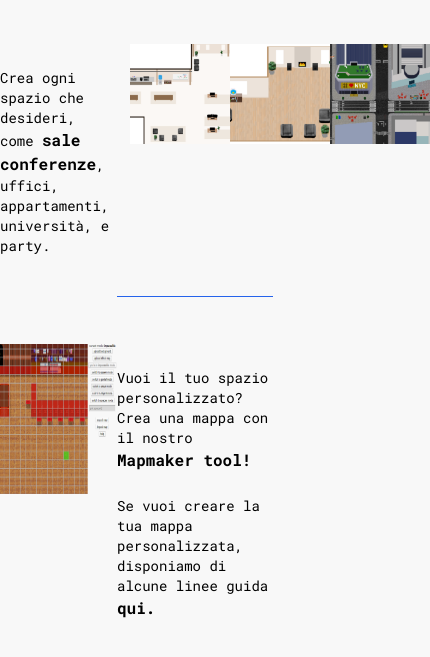
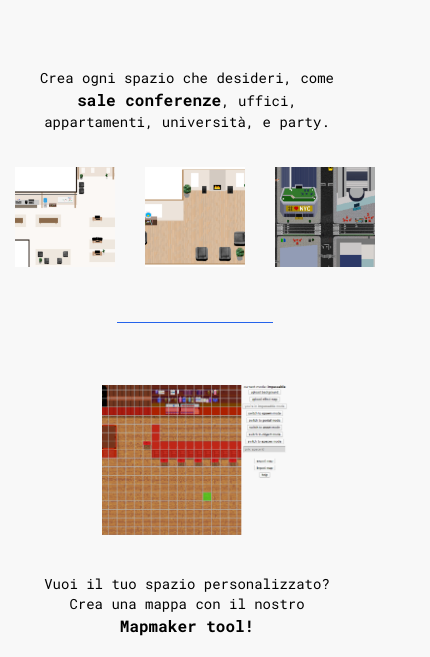
Before and after one commit to CreatiF-1/Meetown, a plain HTML site: page index.html in a window 390 px wide. Shown: the part 671-1328 px from the top of the page, 430 px wide, since content can reach past the window. Drawn offline with nearby package versions, Linux system fonts and the light colour scheme.

Commit message:
responsive

```diff
--- a/index.html
+++ b/index.html
@@ -38,15 +38,15 @@
             <hr class="myhr text-blue-600 ">
         </div>
 
-        <div class="flex justify-center pb-6 info-tab">
-            <div class="flex mb-4 justify-center w-8/12">
-                <div class="w-full flex flex-row">
-                    <div class="w-1/2 pr-4">
+        <div class="flex justify-center pb-6 ">
+            <div class="flex mb-4 justify-center w-8/12 box-tab">
+                <div class="w-full flex flex-row info-tab">
+                    <div class="w-1/2 pr-4 text-tab">
                         <h1 class="font-normal text-sm pt-6">Crea ogni spazio che desideri, come <span
                                 class="font-extrabold text-base">sale conferenze</span>, uffici, appartamenti, università,
                             e party.</h1>
                     </div>
-                    <div class="w-1/2 flex flex-row justify-between">
+                    <div class="w-1/2 flex flex-row justify-between img-tab">
                         <img class="icon-preview flex" src="/media/preview/preview-office.png" style="height: 100px;">
                         <img class="icon-preview flex" src="/media/preview/preview-apartment.png"
                             style="height: 100px;">
@@ -62,12 +62,12 @@
         </div>
 
         <div class="flex justify-center pb-6 info-tab">
-            <div class="flex mb-4 justify-center w-9/12">
-                <div class="w-full flex justify-center align-middle align-center flex-row">
-                    <div class="w-2/5 flex flex-row justify-between">
+            <div class="flex mb-4 justify-center w-9/12 box-tab">
+                <div class="w-full flex justify-center align-middle align-center flex-row info-tab">
+                    <div class="w-2/5 flex flex-row justify-between img-tab">
                         <img class="icon-preview flex" src="/media/preview/mapmaker.png" style="height: 150px;">
                     </div>
-                    <div class="w-3/5 pr-4 align-middle flex-col">
+                    <div class="w-3/5 pr-4 align-middle flex-col text-tab">
                         <p class="font-normal text-sm pt-6">Vuoi il tuo spazio personalizzato? Crea una mappa con il nostro <span
                                 class="font-extrabold text-base">Mapmaker tool!</span> </p>
                         <p class="font-normal text-sm  pt-6"> Se vuoi creare la tua mappa personalizzata, disponiamo di alcune linee guida <span class="font-extrabold text-base">qui.</span></p>
@@ -80,17 +80,17 @@
             <hr class="myhr text-blue-600 ">
         </div>
 
-        <div class="flex justify-center pb-6 info-tab">
-            <div class="flex mb-4 justify-center w-8/12">
-                <div class="w-full flex flex-row">
-                    <div class="w-1/2 pr-4 pl-20">
+        <div class="flex justify-center pb-6 ">
+            <div class="flex mb-4 justify-center w-8/12 box-tab">
+                <div class="w-full flex flex-row info-tab">
+                    <div class="w-1/2 pr-4 text-tab">
                         <p class="font-normal text-sm pt-6">I nostri <span class="font-extrabold text-base">spazi
                                 gratuiti</span> sono aperti a tutti e possono supportare fino a 50 persone contemporaneamente
                         </p>
                         <p class="font-normal text-sm  pt-6">Stiamo lavorando sugli <span
                                 class="font-extrabold text-base">spazi premium</span>. Possono supportare fino a centinaia di persone e dispongono di funzioni personalizzabili per il tuo caso d'uso.</p>
                     </div>
-                    <div class="w-1/2 flex flex-row justify-between">
+                    <div class="w-1/2 flex flex-row justify-between img-tab">
                         <img class="icon-preview flex" src="/media/preview/xr1.png" style="height: 200px;">
                     </div>
                 </div>
@@ -108,7 +108,7 @@
                 <input type="email" name="e-mail" aria-label="Email address" required=""
                     class="appearance-none w-full px-5 py-3 border border-transparent text-base leading-6 sm:mr-4 rounded-md text-gray-900 bg-white placeholder-gray-500 focus:outline-none focus:placeholder-gray-400 transition duration-150 ease-in-out sm:max-w-xs"
                     placeholder="Inserisci la tua email">
-                <div class="mt-3 rounded-md shadow sm:mt-0 sm:flex-shrink-0">
+                <div class="mt-3 rounded-md bt-tab shadow sm:mt-0 sm:flex-shrink-0">
                     <button
                         class="bg-blue-500 hover:bg-blue-400 text-white font-bold py-2 px-4 border-b-4 border-blue-700 hover:border-blue-500 rounded">
                         Avvisami
--- a/style.css
+++ b/style.css
@@ -38,5 +38,31 @@ img {
 @media only screen and (max-width: 1000px) {
     .info-tab {
         flex-direction: column;
+        align-items: center;
+        justify-content: center;
+        text-align: center;
+        width: 100%;
+    }
+    .img-tab {
+        flex-direction: row;
+        width: 400px;
+        align-items: center;
+        justify-content: center;
+    }
+    .icon-preview {
+        margin: 15px;
+    }
+    .box-tab {
+        width: 100%;
+    }
+    .text-tab {
+        width: 80%;
+        padding-bottom: 20px;
+    }
+    .bt-tab {
+        display: flex;
+        justify-content: center;
+        box-shadow: none;
+        padding: 20px;
     }
   }
```
